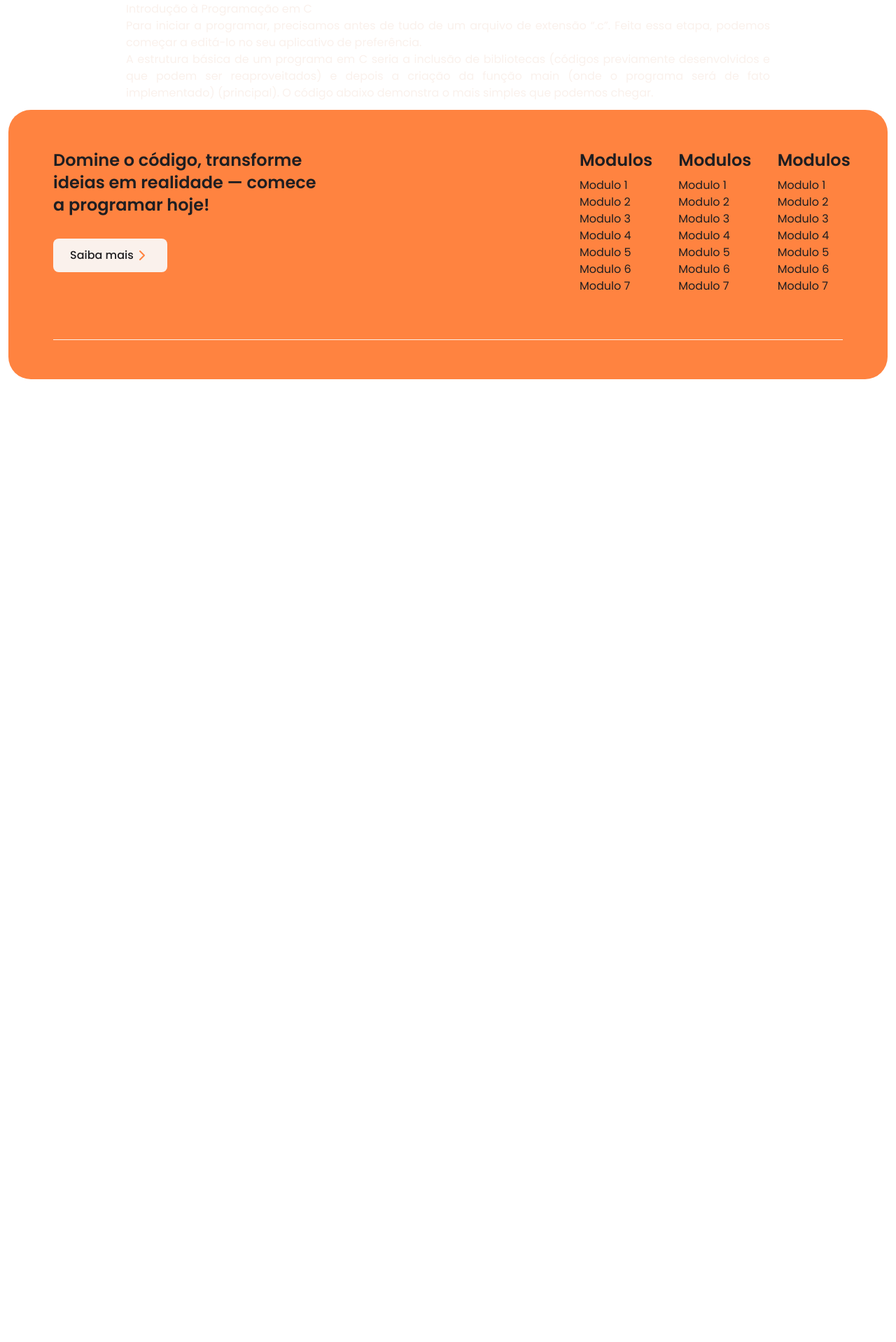
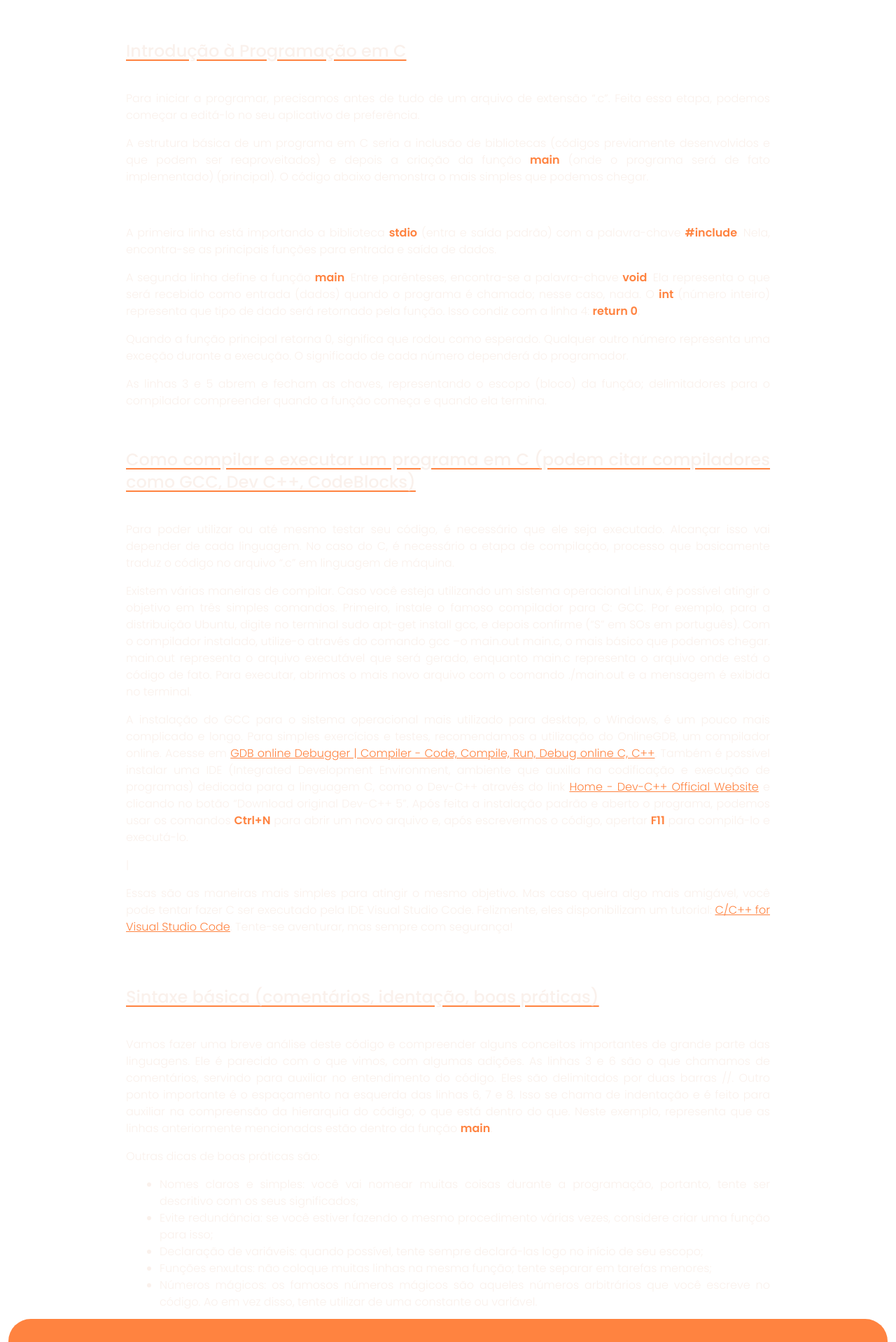
Before and after one commit to kauesandrade/BugHunters, a Next.js app: page /conteudos/modulo2.tsx in a window 1280 px wide. Shown: the part 303-2221 px from the top of the page at 70% size. Before the commit the page ends 857 px from the top, so only its background shows below. Built offline with nearby package versions, Linux system fonts and the light colour scheme.

Commit message:
Adicionada estrutura básica do modulo 2, mas faltam as imagens e os exemplos de codigo

```diff
--- a/package.json
+++ b/package.json
@@ -9,6 +9,7 @@
     "lint": "next lint"
   },
   "dependencies": {
+    "@heroui/tooltip": "^2.2.16",
     "lucide": "^0.503.0",
     "lucide-react": "^0.503.0",
     "next": "15.3.0",
--- a/src/app/conteudos/modulo2.tsx/page.tsx
+++ b/src/app/conteudos/modulo2.tsx/page.tsx
@@ -2,21 +2,62 @@
 const Modulo2 = () => {
     return (
         <>
-            <section className="text-white px-[180px] text-justify">
+            <section className="text-white px-[180px] text-justify font-light flex flex-col gap-14">
                 <div className="flex flex-col gap-10">
                     <h2 className="text-4xl font-semibold">Introdução à Programação em C</h2>
-                    <div className="flex flex-col gap-4 font-light">
+                    <div className="flex flex-col gap-4">
                         <p>A linguagem C foi criada como sucessora para linguagem B, sendo desenvolvida em 1972 por Dennis Ritchie na compania Bell Labs. Seu propósito inicial era construir utilidades para o sistema operacional da época, o UNIX.</p>
                         <p>Com o passar do tempo, começou a ganhar popularidade, até chegar na década de 80, se tornando uma das linguagens mais utilizadas para programação. Hoje é reconhecida como a mãe de boa parte das linguagens atuais como Python, Java e Javascript.</p>
                         <p>Apesar de sua defasagem em prol da utilização de linguagens mais modernas, por ser uma linguagem de mais baixo nível, ou seja, mais próxima da linguagem de máquina e com poucas abstrações, ela ainda encontra o seu uso em sistemas operacionais: o famoso Linux, sucessor do UNIX, é escrito em boa parte em C.</p>
                     </div>
                 </div>
 
-                <div>
-                    <h4>Introdução à Programação em C</h4>
-                    <div>
-                        <p>Para iniciar a programar, precisamos antes de tudo de um arquivo de extensão “.c”. Feita essa etapa, podemos começar a editá-lo no seu aplicativo de preferência. </p>
-                        <p>A estrutura básica de um programa em C seria a inclusão de bibliotecas (códigos previamente desenvolvidos e que podem ser reaproveitados) e depois a criação da função main (onde o programa será de fato implementado) (principal). O código abaixo demonstra o mais simples que podemos chegar.</p>
+                <div className="flex flex-col gap-10">
+                    <h4 className="text-2xl font-medium underline underline-offset-4 decoration-orange">Introdução à Programação em C</h4>
+                    <div className="flex flex-col gap-4">
+                        <p>Para iniciar a programar, precisamos antes de tudo de um arquivo de extensão “.c”. Feita essa etapa, podemos começar a editá-lo no seu aplicativo de preferência.</p>
+                        <p>A estrutura básica de um programa em C seria a inclusão de bibliotecas (códigos previamente desenvolvidos e que podem ser reaproveitados) e depois a criação da função <span className="font-semibold text-orange">main</span> (onde o programa será de fato implementado) (principal). O código abaixo demonstra o mais simples que podemos chegar.</p>
+                    </div>
+                </div>
+
+                {/* aqui tem que ir o trecho de código */}
+
+                <div className="flex flex-col gap-10">
+                    <div className="flex flex-col gap-4">
+                        <p>A primeira linha está importando a biblioteca <span className="font-semibold text-orange">stdio</span> (entra e saída padrão) com a palavra-chave <span className="font-semibold text-orange">#include</span>. Nela, encontra-se as principais funções para entrada e saída de dados.</p>
+                        <p>A segunda linha define a função <span className="font-semibold text-orange">main</span>. Entre parênteses, encontra-se a palavra-chave <span className="font-semibold text-orange">void</span>. Ela representa o que será recebido como entrada (dados) quando o programa é chamado; nesse caso, nada. O <span className="font-semibold text-orange">int</span> (número inteiro) representa que tipo de dado será retornado pela função. Isso condiz com a linha 4: <span className="font-semibold text-orange">return 0</span>;</p>
+                        <p>Quando a função principal retorna 0, significa que rodou como esperado. Qualquer outro número representa uma exceção durante a execução. O significado de cada número dependerá do programador.</p>
+                        <p>As linhas 3 e 5 abrem e fecham as chaves, representando o escopo (bloco) da função; delimitadores para o compilador compreender quando a função começa e quando ela termina.</p>
+                    </div>
+                </div>
+
+                <div className="flex flex-col gap-10">
+                    <h4 className="text-2xl font-medium underline underline-offset-4 decoration-orange">Como compilar e executar um programa em C (podem citar compiladores como GCC, Dev C++, CodeBlocks)</h4>
+                    <div className="flex flex-col gap-4">
+                        <p>Para poder utilizar ou até mesmo testar seu código, é necessário que ele seja executado. Alcançar isso vai depender de cada linguagem. No caso do C, é necessário a etapa de compilação, processo que basicamente traduz o código no arquivo “.c” em linguagem de máquina. </p>
+                        <p>Existem várias maneiras de compilar. Caso você esteja utilizando um sistema operacional Linux, é possível atingir o objetivo em três simples comandos. Primeiro, instale o famoso compilador para C: GCC. Por exemplo, para a distribuição Ubuntu, digite no terminal sudo apt-get install gcc, e depois confirme (“S” em SOs em português). Com o compilador instalado, utilize-o através do comando gcc –o main.out main.c, o mais básico que podemos chegar. main.out representa o arquivo executável que será gerado, enquanto main.c representa o arquivo onde está o código de fato. Para executar, abrimos o mais novo arquivo com o comando ./main.out e a mensagem é exibida no terminal.</p>
+                        {/* Aqui vão duas imagens */}
+                        <p>A instalação do GCC para o sistema operacional mais utilizado para desktop, o Windows, é um pouco mais complicado e longo. Para simples exercícios e testes, recomendamos a utilização do OnlineGDB, um compilador online. Acesse em <a className="text-orange underline decoration-orange" href="https://www.onlinegdb.com/">GDB online Debugger | Compiler - Code, Compile, Run, Debug online C, C++</a>. Também é possível instalar uma IDE (Integrated Development Environment, ambiente que auxilia na codificação e execução de programas) dedicada para a linguagem C, como o Dev-C++ através do link <a className="text-orange underline decoration-orange" href="https://bloodshed.net/">Home - Dev-C++ Official Website</a> e clicando no botão “Download original  Dev-C++ 5”. Após feita a instalação padrão e aberto o programa, podemos usar os comandos <span className="font-semibold text-orange">Ctrl+N</span> para abrir um novo arquivo e, após escrevermos o código, apertar <span className="font-semibold text-orange">F11</span> para compilá-lo e executá-lo. </p>
+                        {/* Aqui vai uma imagem */}|
+                        <p>Essas são as maneiras mais simples para atingir o mesmo objetivo. Mas caso queira algo mais amigável, você pode tentar fazer C ser executado pela IDE Visual Studio Code. Felizmente, eles disponibilizam um tutorial: <a className="text-orange underline decoration-orange" href="https://code.visualstudio.com/docs/languages/cpp">C/C++ for Visual Studio Code</a>. Tente-se aventurar, mas sempre com segurança!</p>
+                        <p></p>
+                    </div>
+                </div>
+
+                <div className="flex flex-col gap-10">
+                    <h4 className="text-2xl font-medium underline underline-offset-4 decoration-orange">Sintaxe básica (comentários, identação, boas práticas)</h4>
+                    <div className="flex flex-col gap-4">
+                        {/* Aqui vai um trecho de código */}
+                        <p>Vamos fazer uma breve análise deste código e compreender alguns conceitos importantes de grande parte das linguagens. Ele é parecido com o que vimos, com algumas adições. As linhas 3 e 6 são o que chamamos de comentários, servindo para auxiliar no entendimento do código. Eles são delimitados por duas barras //. Outro ponto importante é o espaçamento na esquerda das linhas 6, 7 e 8. Isso se chama de indentação e é feito para auxiliar na compreensão da hierarquia do código; o que está dentro do que. Neste exemplo, representa que as linhas anteriormente mencionadas estão dentro da função <span className="font-semibold text-orange">main</span>.</p>
+                        <p>Outras dicas de boas práticas são:</p>
+
+                        <ul className="list-disc list pl-12">
+                            <li>Nomes claros e simples: você vai nomear muitas coisas durante a programação, portanto, tente ser descritivo com os seus significados;</li>
+                            <li>Evite redundância: se você estiver fazendo o mesmo procedimento várias vezes, considere criar uma função para isso;</li>
+                            <li>Declaração de variáveis: quando possível, tente sempre declará-las logo no início de seu escopo; </li>
+                            <li>Funções enxutas: não coloque muitas linhas na mesma função; tente separar em tarefas menores;</li>
+                            <li>Números mágicos: os famosos números mágicos são aqueles números arbitrários que você escreve no código. Ao em vez disso, tente utilizar de uma constante ou variável.</li>
+                        </ul>
                     </div>
                 </div>
             </section>
--- a/src/app/page.tsx
+++ b/src/app/page.tsx
@@ -1,14 +1,12 @@
 import Cover from '@/components/home/cover';
 import Banner from '@/components/home/banner';
-import { Lightbulb, Section } from 'lucide-react';
+import { Lightbulb, Section, Terminal } from 'lucide-react';
 import SectionModulos from '@/components/section-modulos';
-import Modulo2 from './conteudos/modulo2.tsx/page';
 
 export default function Home() {
   return (
     <>
     <Cover />
-    <Modulo2 />
     <Banner />
     <SectionModulos
       title="Módulos"
@@ -21,9 +19,9 @@ export default function Home() {
           id: "1"
         },
         {
-          icon: <Lightbulb className="text-orange" size={"48px"} />,
-          titulo: "Lógica de programação",
-          texto: "texto texto texto texto texto texto texto texto texto texto texto texto",
+          icon: <Terminal className="text-orange" size={"48px"} />,
+          titulo: "Introdução à programação em C",
+          texto: "Veja o básico do básico para colocar a mão na massa!",
           id: "2"
         },
         {
```
Also changed, not shown: 1 other file (tests, documents, lock files or other folders).
